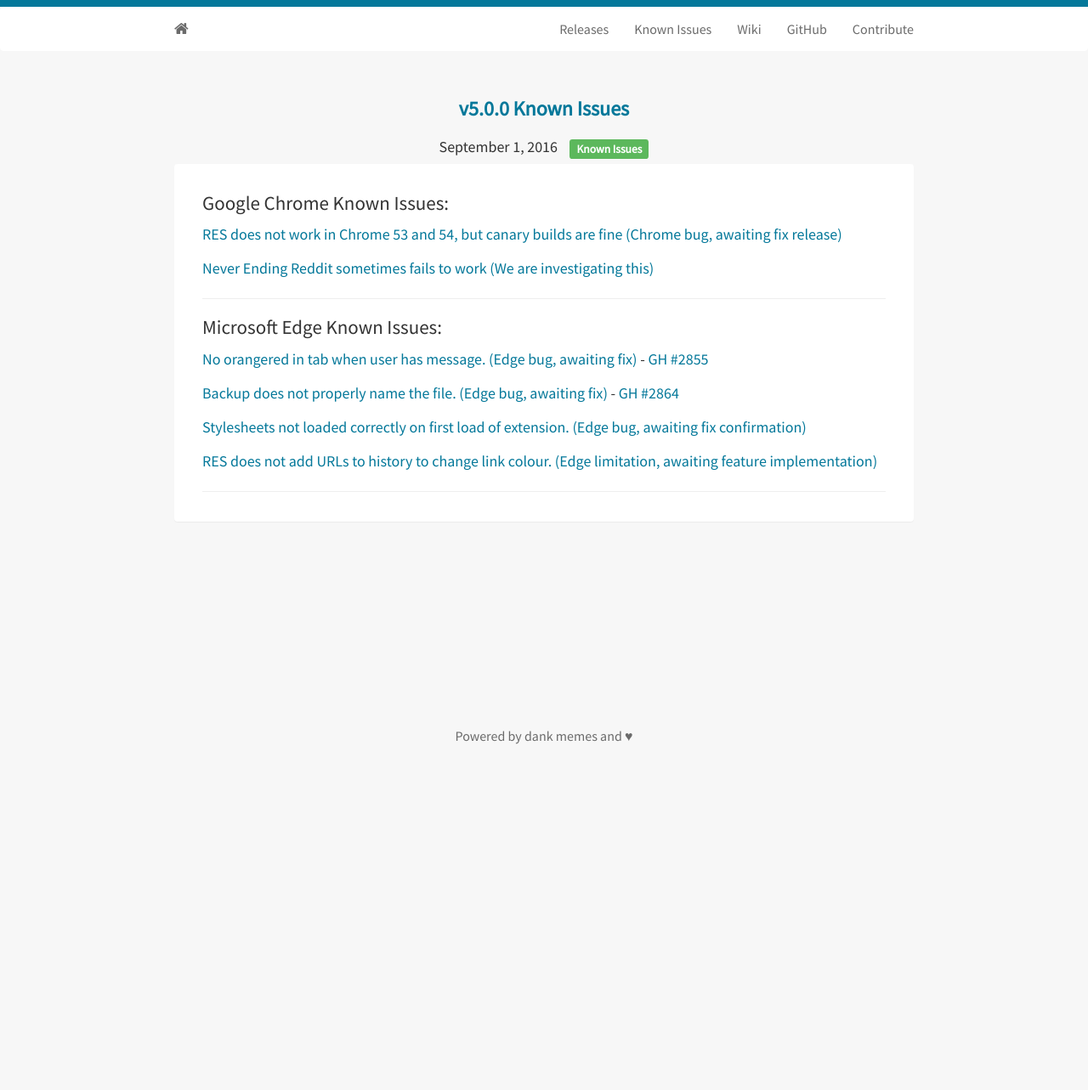
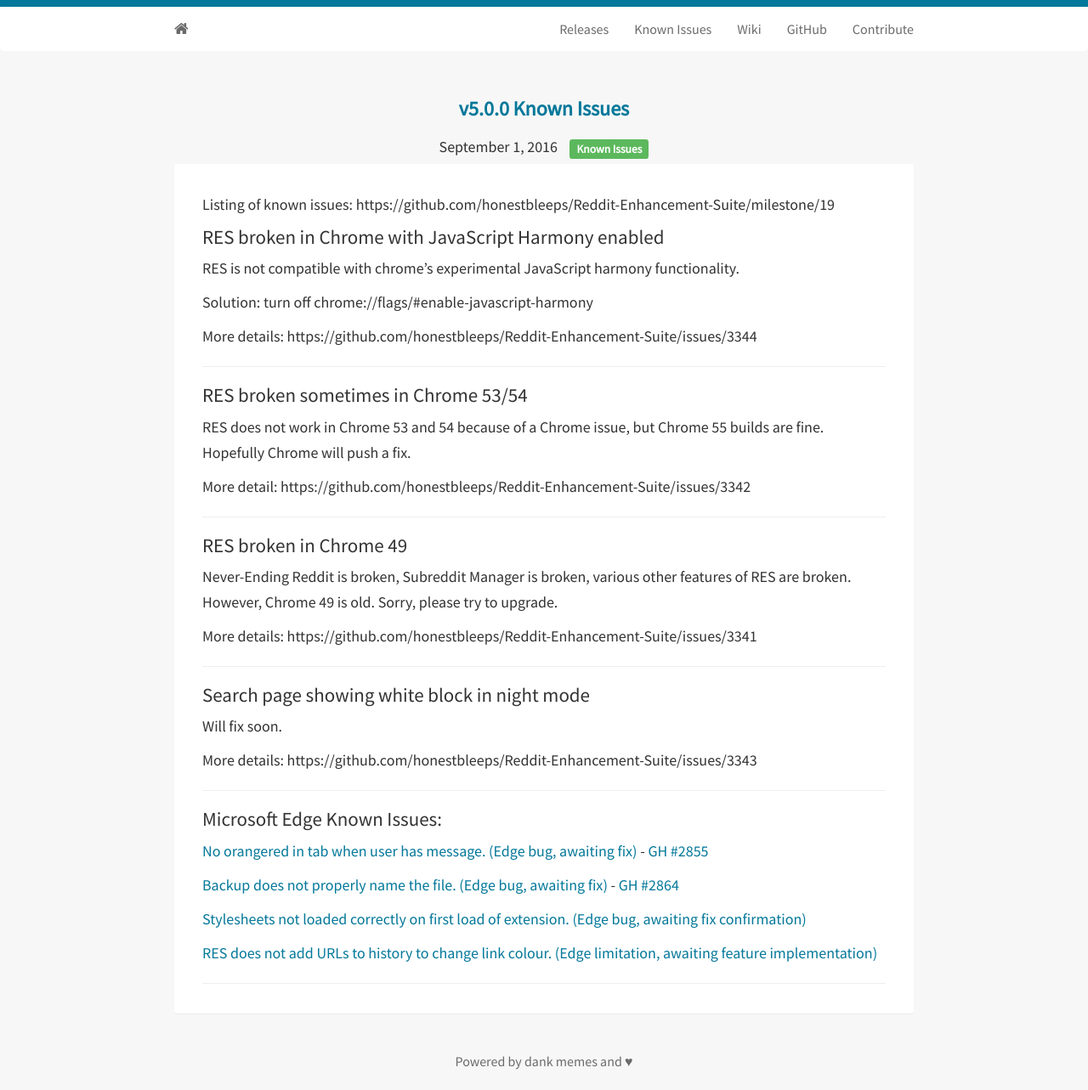
Before and after one commit to Reddit-Enhancement-Suite/Reddit-Enhancement-Suite.github.io, a Jekyll site: the page built from _posts/2016-09-01-500-issues.md, in a window 1280 px wide. Shown: the whole page at 85% size. Built offline with Jekyll 4.4.1, drawn with Linux system fonts in a browser that asks for light colours; nearby versions of some CDN libraries; before the commit the page ends 900 px from its top, so only the background shows below that.

Commit message:
various 500 issues

```diff
--- a/_posts/2016-09-01-500-issues.md
+++ b/_posts/2016-09-01-500-issues.md
@@ -4,11 +4,40 @@
 tags:
 - Known Issues
 ---
-###### Google Chrome Known Issues:
 
-[RES does not work in Chrome 53 and 54, but canary builds are fine (Chrome bug, awaiting fix release)](https://github.com/honestbleeps/Reddit-Enhancement-Suite/issues/3342)
+Listing of known issues: https://github.com/honestbleeps/Reddit-Enhancement-Suite/milestone/19
 
-[Never Ending Reddit sometimes fails to work (We are investigating this)](https://github.com/honestbleeps/Reddit-Enhancement-Suite/issues/3341)
+###### RES broken in Chrome with JavaScript Harmony enabled
+
+RES is not compatible with chrome's experimental JavaScript harmony functionality.
+
+Solution: turn off chrome://flags/#enable-javascript-harmony
+
+More details: https://github.com/honestbleeps/Reddit-Enhancement-Suite/issues/3344
+
+----
+
+###### RES broken sometimes in Chrome 53/54
+
+RES does not work in Chrome 53 and 54 because of a Chrome issue, but Chrome 55 builds are fine. Hopefully Chrome will push a fix.
+
+More detail: https://github.com/honestbleeps/Reddit-Enhancement-Suite/issues/3342
+
+----
+
+###### RES broken in Chrome 49
+
+Never-Ending Reddit is broken, Subreddit Manager is broken, various other features of RES are broken. However, Chrome 49 is old. Sorry, please try to upgrade.
+
+More details: https://github.com/honestbleeps/Reddit-Enhancement-Suite/issues/3341
+
+----
+
+###### Search page showing white block in night mode
+
+Will fix soon.
+
+More details: https://github.com/honestbleeps/Reddit-Enhancement-Suite/issues/3343
 
 ----
 
```
